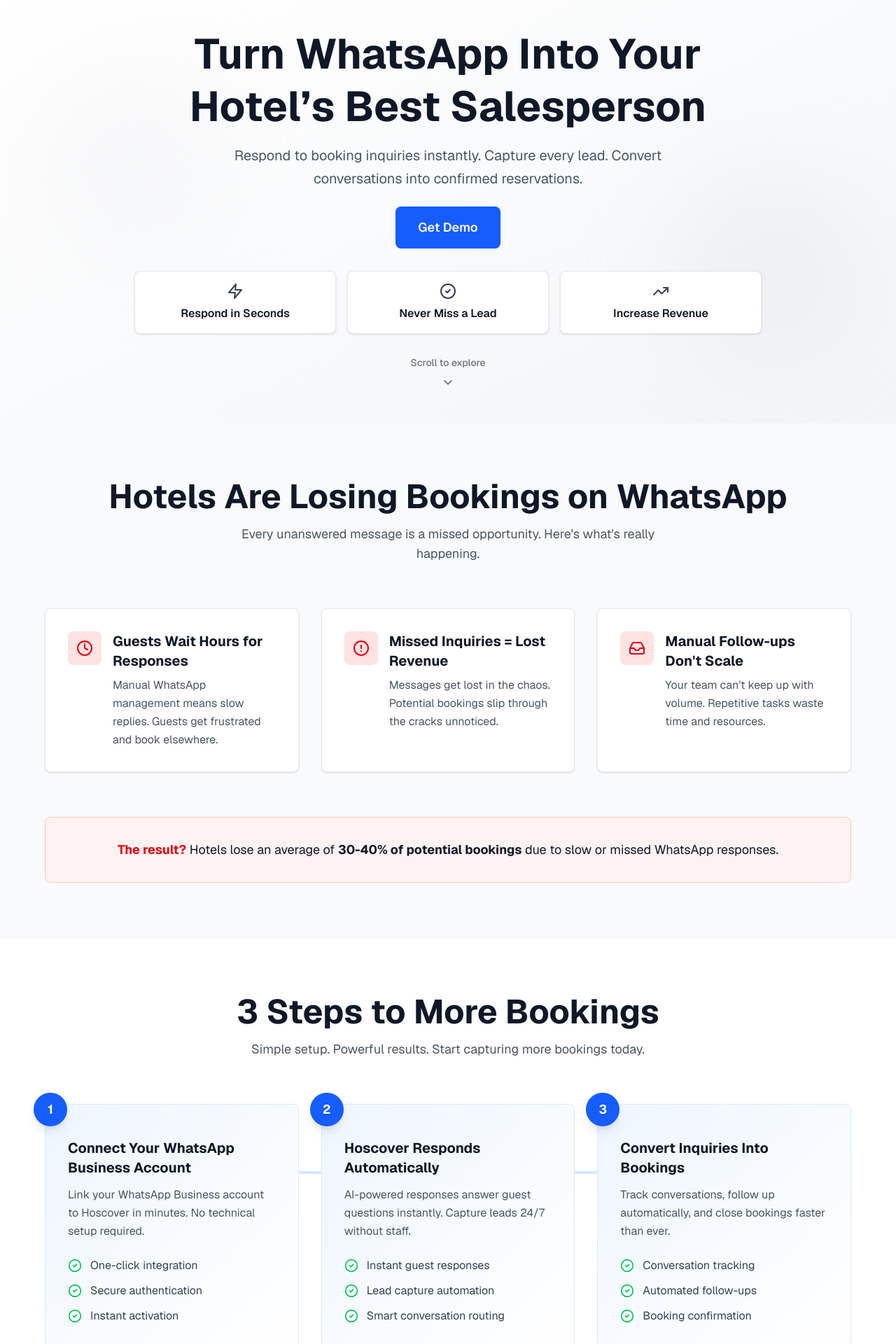
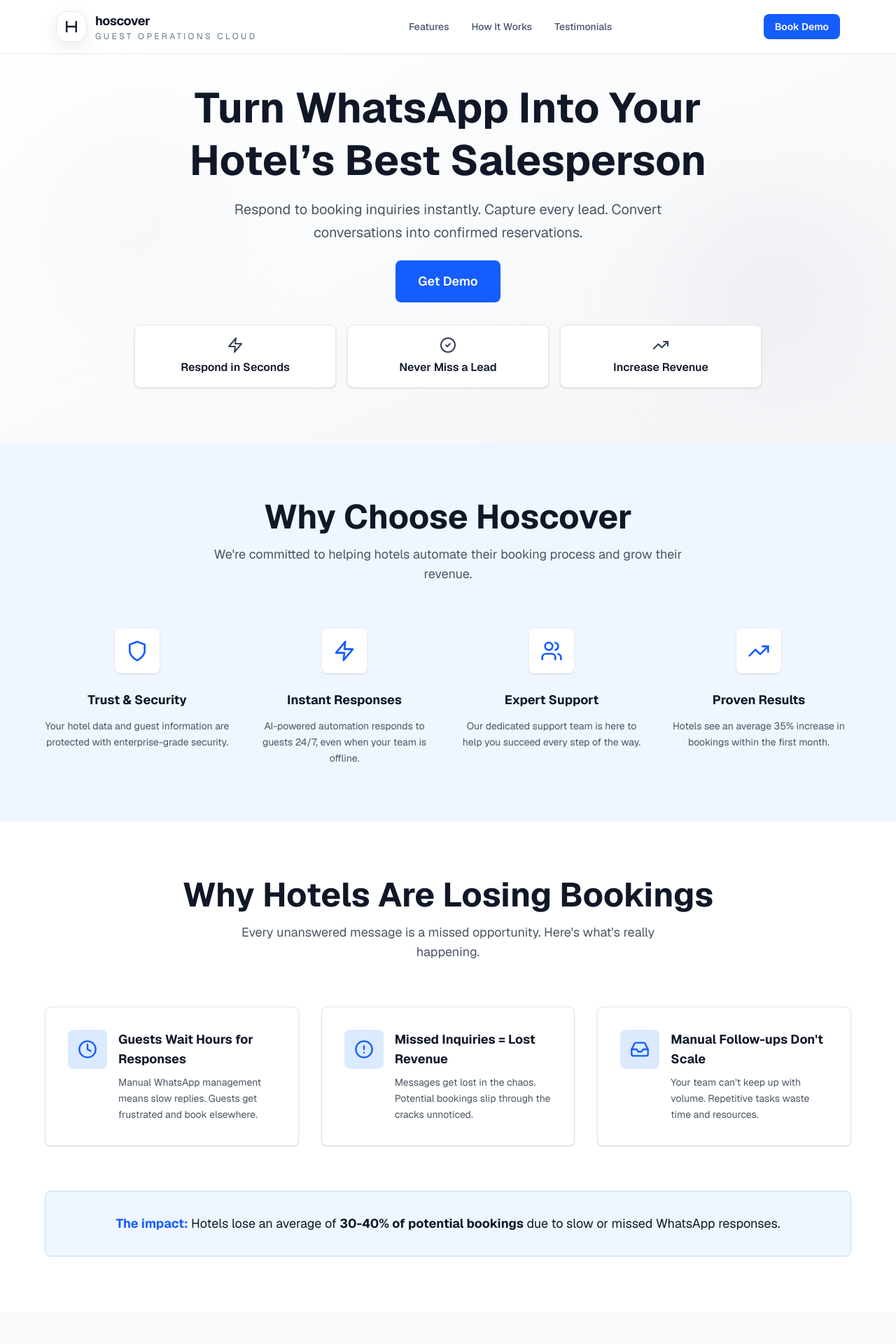
Before and after one commit to cathynat27/hosTest, a Next.js app: page /landing in a window 1280 px wide. Shown: the top 1920 px of the page at 70% size. Built offline with nearby package versions, Linux system fonts and the light colour scheme.

Commit message:
WHIP website

```diff
--- /dev/null
+++ b/app/landing/components/navbar.tsx
@@ -0,0 +1,130 @@
+"use client";
+
+import { useState } from "react";
+import { Menu, X } from "lucide-react";
+import Button from "./button";
+import HoscoverLogo from "../../components/hoscover-logo";
+import Link from "next/link";
+
+export default function Navbar() {
+    const [isOpen, setIsOpen] = useState(false);
+
+    const toggleMenu = () => {
+        setIsOpen(!isOpen);
+    };
+
+    const scrollToSection = (sectionId: string) => {
+        const element = document.getElementById(sectionId);
+        element?.scrollIntoView({ behavior: "smooth" });
+        setIsOpen(false);
+    };
+
+    return (
+        <nav className="bg-white border-b border-slate-200 sticky top-0 z-50">
+            <div className="max-w-6xl mx-auto px-4 py-4">
+                <div className="flex items-center justify-between">
+                    {/* Logo */}
+                    <Link href="#hero">
+                        <HoscoverLogo className="flex items-center gap-3" textClassName="flex flex-col" />
+                    </Link>
+
+                    {/* Desktop Navigation */}
+                    <div className="hidden md:flex items-center gap-8">
+                        <button
+                            onClick={() => scrollToSection("problems-section")}
+                            className="text-slate-600 hover:text-slate-900 transition-colors text-sm font-medium"
+                        >
+                            Features
+                        </button>
+                        <button
+                            onClick={() => scrollToSection("how-it-works-section")}
+                            className="text-slate-600 hover:text-slate-900 transition-colors text-sm font-medium"
+                        >
+                            How It Works
+                        </button>
+                        <button
+                            onClick={() => scrollToSection("social-proof-section")}
+                            className="text-slate-600 hover:text-slate-900 transition-colors text-sm font-medium"
+                        >
+                            Testimonials
+                        </button>
+                    </div>
+
+                    {/* CTA and Menu Toggle */}
+                    <div className="hidden md:flex items-center gap-4">
+                        {/* <span className="text-sm text-slate-600">Live with AI + Staff</span> */}
+                        <Button
+                            size="sm"
+                            variant="primary"
+                            onClick={() => {
+                                const demoSection = document.getElementById("demo-form-section");
+                                demoSection?.scrollIntoView({ behavior: "smooth" });
+                            }}
+                        >
+                            Book Demo
+                        </Button>
+                    </div>
+
+                    {/* Mobile Menu Toggle */}
+                    <button
+                        onClick={toggleMenu}
+                        className="md:hidden p-2 hover:bg-slate-100 rounded-lg transition-colors"
+                        aria-label="Toggle menu"
+                    >
+                        {isOpen ? (
+                            <X className="w-6 h-6 text-slate-900" />
+                        ) : (
+                            <Menu className="w-6 h-6 text-slate-900" />
+                        )}
+                    </button>
+                </div>
+
+                {/* Mobile Navigation */}
+                {isOpen && (
+                    <div className="md:hidden mt-4 pb-4 space-y-3 border-t border-slate-200 pt-4">
+                        <button
+                            onClick={() => scrollToSection("problems-section")}
+                            className="block w-full text-left text-slate-600 hover:text-slate-900 transition-colors text-sm font-medium py-2"
+                        >
+                            Features
+                        </button>
+                        <button
+                            onClick={() => scrollToSection("how-it-works-section")}
+                            className="block w-full text-left text-slate-600 hover:text-slate-900 transition-colors text-sm font-medium py-2"
+                        >
+                            How It Works
+                        </button>
+                        <button
+                            onClick={() => scrollToSection("social-proof-section")}
+                            className="block w-full text-left text-slate-600 hover:text-slate-900 transition-colors text-sm font-medium py-2"
+                        >
+                            Testimonials
+                        </button>
+                        <div className="flex gap-3 pt-3">
+                            <Button
+                                size="sm"
+                                variant="secondary"
+                                className="flex-1"
+                                onClick={() => {
+                                    scrollToSection("demo-form-section");
+                                }}
+                            >
+                                Login
+                            </Button>
+                            <Button
+                                size="sm"
+                                variant="primary"
+                                className="flex-1"
+                                onClick={() => {
+                                    scrollToSection("demo-form-section");
+                                }}
+                            >
+                                Staff Sign In
+                            </Button>
+                        </div>
+                    </div>
+                )}
+            </div>
+        </nav>
+    );
+}
--- a/app/landing/page.tsx
+++ b/app/landing/page.tsx
@@ -1,6 +1,8 @@
 "use client";
 
+import Navbar from "./components/navbar";
 import HeroSection from "./sections/hero";
+import ValuesSection from "./sections/values";
 import ProblemsSection from "./sections/problems";
 import HowItWorksSection from "./sections/how-it-works";
 import SocialProofSection from "./sections/social-proof";
@@ -10,7 +12,9 @@
 export default function LandingPage() {
   return (
     <main className="min-h-screen bg-white">
+      <Navbar />
       <HeroSection />
+      <ValuesSection />
       <ProblemsSection />
       <HowItWorksSection />
       <SocialProofSection />
--- a/app/landing/sections/footer.tsx
+++ b/app/landing/sections/footer.tsx
@@ -6,73 +6,70 @@
   const currentYear = new Date().getFullYear();
 
   return (
-    <footer className="bg-gray-900 text-gray-300 py-12 px-4">
+    <footer className="bg-gray-900 text-gray-300 py-16 px-4">
       <div className="max-w-6xl mx-auto">
-        <div className="flex flex-col md:flex-row justify-between gap-8 mb-8">          {/* Company info */}
+        {/* Footer main content */}
+        <div className="flex flex-cols-1 md:flex-cols-4 gap-12 mb-12 justify-between">
+          {/* Brand */}
           <div>
-            <h3 className="text-white font-bold text-lg mb-2">Hoscover by Jurya Technologies</h3>
-            <p className="text-sm text-gray-400">
-              Turn WhatsApp into your hotels best salesperson.
+            <h3 className="text-white font-bold text-lg mb-3">Hoscover</h3>
+            <p className="text-sm text-gray-400 leading-relaxed">
+              Turn WhatsApp into your hotel&apos;s best salesperson.<br></br> Respond instantly, capture every lead.
             </p>
           </div>
-          <div className="flex gap-6 text-sm">
-            <a href="/privacy-policy" className="text-gray-400 hover:text-white transition-colors">
-              Privacy Policy
-            </a>
-            <a href="/privacy-policy" className="text-gray-400 hover:text-white transition-colors">
-              Terms of Service
-            </a>
-          </div>
 
-          {/* Product links
-           <div>
-            <h4 className="text-white font-semibold mb-4">Product</h4>
+          {/* Quick Links */}
+          {/* <div>
+            <h4 className="text-white font-semibold mb-4 text-sm">QUICK LINKS</h4>
             <ul className="space-y-2 text-sm">
+              <li>
+                <a href="/landing" className="text-gray-400 hover:text-white transition-colors">
+                  Home
+                </a>
+              </li>
               <li>
                 <a href="#" className="text-gray-400 hover:text-white transition-colors">
                   Features
                 </a>
               </li>
-              <li>
+              {/* <li>
                 <a href="#" className="text-gray-400 hover:text-white transition-colors">
                   Pricing
                 </a>
+              </li> */}
+          {/* <li>
+                <a href="#" className="text-gray-400 hover:text-white transition-colors">
+                  Blog
+                </a>
+              </li>
+            </ul>
+          </div> */}
+
+          {/* Company */}
+          <div>
+            <h4 className="text-white font-semibold mb-4 text-sm">COMPANY</h4>
+            <ul className="space-y-2 text-sm">
+              {/* <li>
+                <a href="#" className="text-gray-400 hover:text-white transition-colors">
+                  About Us
+                </a>
+              </li> */}
+              <li>
+                <a href="/privacy-policy" className="text-gray-400 hover:text-white transition-colors">
+                  Privacy Policy
+                </a>
               </li>
               <li>
-                <a href="#" className="text-gray-400 hover:text-white transition-colors">
-                  Security
+                <a href="/privacy-policy" className="text-gray-400 hover:text-white transition-colors">
+                  Terms of Service
                 </a>
               </li>
             </ul>
           </div>
 
-
-          {/* Company links
-          <div>
-            <h4 className="text-white font-semibold mb-4">Company</h4>
-            <ul className="space-y-2 text-sm">
-              <li>
-                <a href="#" className="text-gray-400 hover:text-white transition-colors">
-                  About
-                </a>
-              </li>
-              <li>
-                <a href="#" className="text-gray-400 hover:text-white transition-colors">
-                  Blog
-                </a>
-              </li>
-              <li>
-                <a href="#" className="text-gray-400 hover:text-white transition-colors">
-                  Careers
-                </a>
-              </li>
-            </ul>
-          </div>
-           */}
-
           {/* Contact */}
           <div>
-            <h4 className="text-white font-semibold mb-4">Contact</h4>
+            <h4 className="text-white font-semibold mb-4 text-sm">GET IN TOUCH</h4>
             <a
               href="https://wa.me/1234567890"
               target="_blank"
@@ -80,8 +77,9 @@
               className="inline-flex items-center gap-2 text-sm text-gray-400 hover:text-white transition-colors"
             >
               <MessageCircle className="w-4 h-4" />
-              Message us on WhatsApp
+              WhatsApp Us
             </a>
+            <p className="text-sm text-gray-400 mt-4">24/7 Support Available</p>
           </div>
         </div>
 
@@ -89,12 +87,10 @@
         <div className="border-t border-gray-800 my-8" />
 
         {/* Bottom section */}
-        <div className="flex flex-col md:flex-row items-center justify-center gap-4">
+        <div className="flex flex-col md:flex-row items-center justify-center gap-4 text-center">
           <p className="text-sm text-gray-400">
-            &copy; {currentYear} Hoscover. All rights reserved.
+            &copy; {currentYear} Hoscover by Jurya Technologies. All rights reserved.
           </p>
-
-
         </div>
       </div>
     </footer>
--- a/app/landing/sections/hero.tsx
+++ b/app/landing/sections/hero.tsx
@@ -10,7 +10,7 @@
   };
 
   return (
-    <section className="relative min-h-[40vh] bg-gradient-to-br from-white via-gray-50 to-gray-100 flex items-center justify-center px-4 py-10 overflow-hidden">
+    <section className="  id=hero relative min-h-[40vh] bg-gradient-to-br from-white via-gray-50 to-gray-100 flex items-center justify-center px-4 py-10 overflow-hidden">
 
       {/* Background decoration (soft neutral) */}
       <div className="absolute inset-0 opacity-20">
@@ -65,14 +65,14 @@
         </div>
 
         {/* Scroll */}
-        <button
+        {/* <button
           onClick={scrollToNext}
           className="mx-auto flex flex-col items-center gap-2 text-gray-500 hover:text-gray-900 transition-colors animate-bounce"
           aria-label="Scroll to next section"
         >
           <span className="text-sm font-medium">Scroll to explore</span>
           <ChevronDown className="w-5 h-5" />
-        </button>
+        </button> */}
 
       </div>
     </section>
--- a/app/landing/sections/how-it-works.tsx
+++ b/app/landing/sections/how-it-works.tsx
@@ -38,44 +38,42 @@
   ];
 
   return (
-    <section className="py-20 px-4 bg-white">
+    <section id="how-it-works-section" className="py-20 px-4 bg-gray-50">
       <div className="max-w-6xl mx-auto">
         {/* Section title */}
         <div className="text-center mb-16">
           <h2 className="text-3xl sm:text-4xl lg:text-5xl font-bold text-gray-900 mb-4">
-            3 Steps to More Bookings
+            How Hoscover Works
           </h2>
           <p className="text-lg text-gray-600 max-w-2xl mx-auto">
-            Simple setup. Powerful results. Start capturing more bookings today.
+            Three simple steps to transform your WhatsApp into a 24/7 booking machine.
           </p>
         </div>
 
         {/* Steps grid */}
-        <div className="grid grid-cols-1 md:grid-cols-3 gap-8 relative">
-          {/* Desktop arrows */}
-          <div className="hidden md:block absolute top-24 left-0 right-0 h-1 bg-gradient-to-r from-transparent via-blue-200 to-transparent" />
+        <div className="grid grid-cols-1 md:grid-cols-3 gap-8">
 
           {steps.map((step, index) => (
             <div key={index} className="relative">
               {/* Step card */}
-              <div className="bg-gradient-to-br from-blue-50 to-white rounded-lg p-8 border border-blue-100 h-full">
+              <div className="bg-white rounded-lg p-8 border border-gray-200 shadow-sm hover:shadow-lg transition-all h-full relative pt-12">
                 {/* Step number badge */}
-                <div className="absolute -top-4 -left-4 w-12 h-12 bg-blue-600 text-white rounded-full flex items-center justify-center font-bold text-lg shadow-lg">
+                <div className="absolute top-0 left-8 w-12 h-12 bg-blue-600 text-white rounded-lg flex items-center justify-center font-bold text-lg shadow-md">
                   {step.number}
                 </div>
 
                 {/* Step title */}
-                <h3 className="text-xl font-bold text-gray-900 mb-3 mt-4">{step.title}</h3>
+                <h3 className="text-lg font-bold text-gray-900 mb-3">{step.title}</h3>
 
                 {/* Step description */}
-                <p className="text-gray-600 mb-6 leading-relaxed">{step.description}</p>
+                <p className="text-gray-600 mb-6 leading-relaxed text-sm">{step.description}</p>
 
                 {/* Features list */}
                 <ul className="space-y-3">
                   {step.features.map((feature, featureIndex) => (
                     <li key={featureIndex} className="flex items-start gap-3">
                       <CheckCircle2 className="w-5 h-5 text-green-500 flex-shrink-0 mt-0.5" />
-                      <span className="text-gray-700">{feature}</span>
+                      <span className="text-gray-700 text-sm">{feature}</span>
                     </li>
                   ))}
                 </ul>
@@ -93,8 +91,8 @@
 
         {/* CTA */}
         <div className="mt-16 text-center">
-          <p className="text-gray-600 mb-4">
-            Ready to see it in action? Schedule a personalized demo with our team.
+          <p className="text-gray-600 mb-6 text-lg">
+            Ready to see it in action? Get a personalized demo and discover how Hoscover can transform your bookings.
           </p>
           <Button
             size="lg"
@@ -104,7 +102,7 @@
               demoSection?.scrollIntoView({ behavior: "smooth" });
             }}
           >
-            Get Started
+            Schedule Your Demo
           </Button>
         </div>
       </div>
--- a/app/landing/sections/problems.tsx
+++ b/app/landing/sections/problems.tsx
@@ -22,12 +22,12 @@
   ];
 
   return (
-    <section id="problems-section" className="py-20 px-4 bg-gray-50">
+    <section id="problems-section" className="py-20 px-4 bg-white">
       <div className="max-w-6xl mx-auto">
         {/* Section title */}
         <div className="text-center mb-16">
           <h2 className="text-3xl sm:text-4xl lg:text-5xl font-bold text-gray-900 mb-4">
-            Hotels Are Losing Bookings on WhatsApp
+            Why Hotels Are Losing Bookings
           </h2>
           <p className="text-lg text-gray-600 max-w-2xl mx-auto">
             Every unanswered message is a missed opportunity. Here's what's really happening.
@@ -41,17 +41,17 @@
             return (
               <div
                 key={index}
-                className="bg-white rounded-lg p-8 shadow-sm border border-gray-200 hover:shadow-md transition-shadow"
+                className="bg-white rounded-lg p-8 border border-gray-200 shadow-sm hover:shadow-lg hover:border-blue-200 transition-all"
               >
                 <div className="flex items-start gap-4">
                   <div className="flex-shrink-0">
-                    <div className="flex items-center justify-center h-12 w-12 rounded-lg bg-red-100">
-                      <Icon className="h-6 w-6 text-red-600" />
+                    <div className="flex items-center justify-center h-14 w-14 rounded-lg bg-blue-100">
+                      <Icon className="h-7 w-7 text-blue-600" />
                     </div>
                   </div>
                   <div>
-                    <h3 className="text-xl font-bold text-gray-900 mb-2">{problem.title}</h3>
-                    <p className="text-gray-600 leading-relaxed">{problem.description}</p>
+                    <h3 className="text-lg font-bold text-gray-900 mb-2">{problem.title}</h3>
+                    <p className="text-gray-600 leading-relaxed text-sm">{problem.description}</p>
                   </div>
                 </div>
               </div>
@@ -60,9 +60,9 @@
         </div>
 
         {/* Impact statement */}
-        <div className="mt-16 bg-red-50 border border-red-200 rounded-lg p-8 text-center">
+        <div className="mt-16 bg-blue-50 border border-blue-200 rounded-lg p-8 text-center">
           <p className="text-lg text-gray-900">
-            <span className="font-bold text-red-600">The result?</span> Hotels lose an average of{" "}
+            <span className="font-bold text-blue-600">The impact:</span> Hotels lose an average of{" "}
             <span className="font-bold">30-40% of potential bookings</span> due to slow or missed WhatsApp responses.
           </p>
         </div>
--- /dev/null
+++ b/app/landing/sections/values.tsx
@@ -0,0 +1,62 @@
+"use client";
+
+import { Shield, Zap, Users, TrendingUp } from "lucide-react";
+
+export default function ValuesSection() {
+    const values = [
+        {
+            icon: Shield,
+            title: "Trust & Security",
+            description: "Your hotel data and guest information are protected with enterprise-grade security.",
+        },
+        {
+            icon: Zap,
+            title: "Instant Responses",
+            description: "AI-powered automation responds to guests 24/7, even when your team is offline.",
+        },
+        {
+            icon: Users,
+            title: "Expert Support",
+            description: "Our dedicated support team is here to help you succeed every step of the way.",
+        },
+        {
+            icon: TrendingUp,
+            title: "Proven Results",
+            description: "Hotels see an average 35% increase in bookings within the first month.",
+        },
+    ];
+
+    return (
+        <section className="py-20 px-4 bg-blue-50">
+            <div className="max-w-6xl mx-auto">
+                {/* Section title */}
+                <div className="text-center mb-16">
+                    <h2 className="text-3xl sm:text-4xl lg:text-5xl font-bold text-gray-900 mb-4">
+                        Why Choose Hoscover
+                    </h2>
+                    <p className="text-lg text-gray-600 max-w-2xl mx-auto">
+                        We're committed to helping hotels automate their booking process and grow their revenue.
+                    </p>
+                </div>
+
+                {/* Values grid */}
+                <div className="grid grid-cols-1 md:grid-cols-2 lg:grid-cols-4 gap-8">
+                    {values.map((value, index) => {
+                        const Icon = value.icon;
+                        return (
+                            <div key={index} className="text-center">
+                                <div className="flex justify-center mb-6">
+                                    <div className="flex items-center justify-center h-16 w-16 rounded-lg bg-white shadow-sm">
+                                        <Icon className="h-8 w-8 text-blue-600" />
+                                    </div>
+                                </div>
+                                <h3 className="text-lg font-bold text-gray-900 mb-3">{value.title}</h3>
+                                <p className="text-gray-600 text-sm leading-relaxed">{value.description}</p>
+                            </div>
+                        );
+                    })}
+                </div>
+            </div>
+        </section>
+    );
+}
--- a/app/privacy-policy/page.tsx
+++ b/app/privacy-policy/page.tsx
@@ -14,7 +14,7 @@
             <div className="prose prose-lg max-w-none">
               <div className="space-y-8">
 
-                <div className="flex items-center justify-center bg-gradient-to-r from-[#97DC21] to-[#7cb81b] w-full py-6 px-10">
+                <div className="flex items-center justify-center bg-slate-400 w-full py-6 px-10">
                   <p className="text-4xl font-bold leading-relaxed text-white tracking-wide">
                     Privacy Policy
                   </p>
```
Also changed, not shown: app/landing/sections/demo-form.tsx (+12 -12 lines), app/landing/sections/social-proof.tsx (+13 -13 lines).
